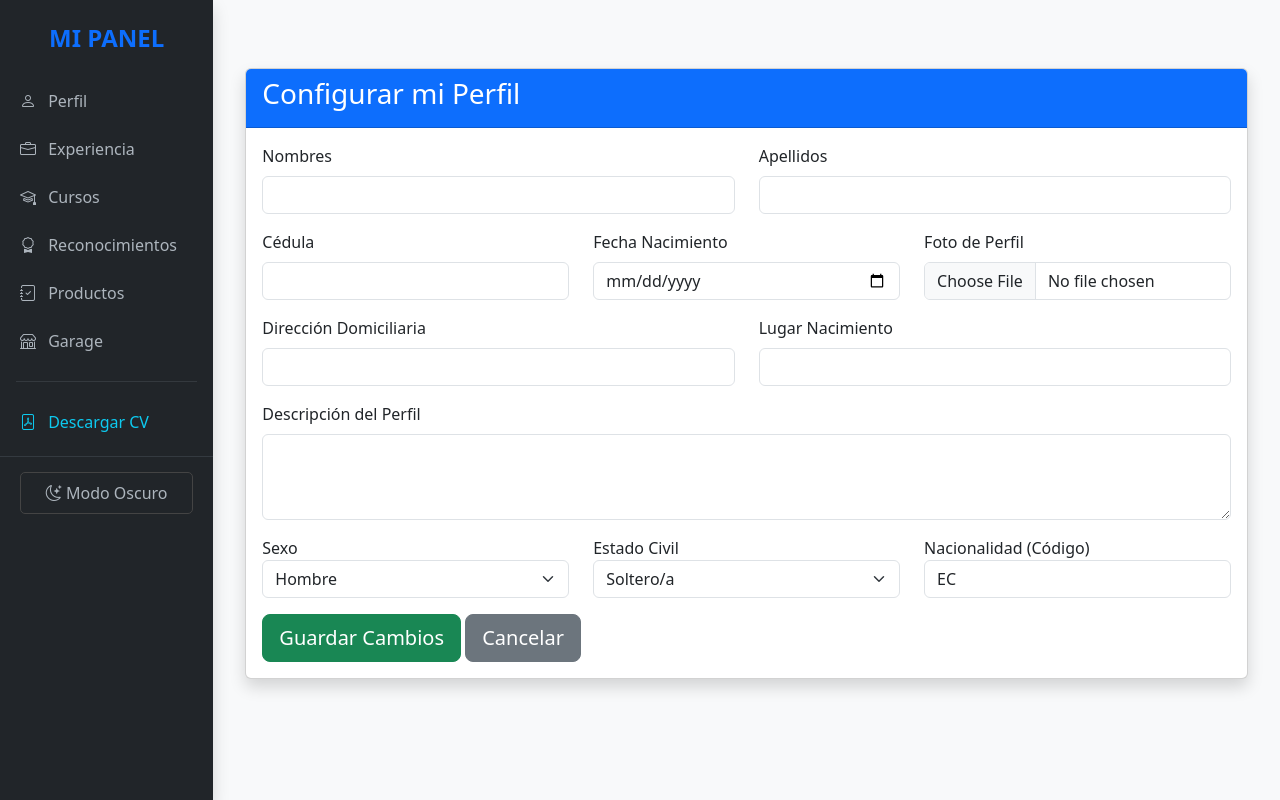
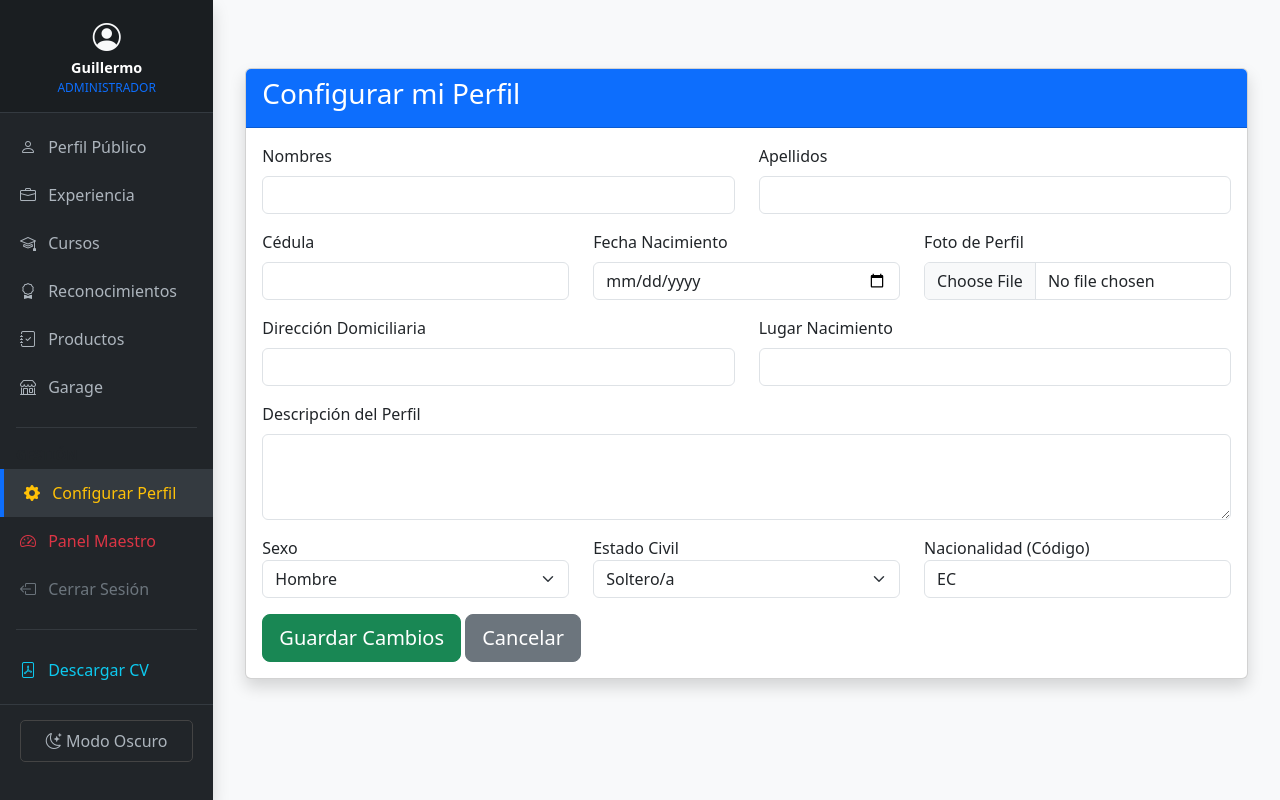
Before and after one commit to SoyElMemo/Configuracion-para-Render, a Django app: page /configuracion/ in a window 1280 px wide. Run offline with Django 5.2, Linux system fonts and the light colour scheme; a user stored in the database is signed in; data comes from the database, SQL or seed files in the repository.

Commit message:
nuevas funciones,admin,usuario, y paneles

```diff
--- a/portafolio/templates/base.html
+++ b/portafolio/templates/base.html
@@ -44,16 +44,34 @@
         .theme-switch-wrapper { padding: 15px 20px; border-top: 1px solid #343a40; margin-top: 10px; }
         .btn-theme { background: none; border: 1px solid #444; color: #adb5bd; width: 100%; padding: 8px; border-radius: 5px; transition: 0.3s; }
         .btn-theme:hover { color: white; border-color: #0d6efd; }
+
+        /* Estilos para la sección de usuario */
+        .user-section { background-color: #1a1e21; padding: 15px; margin-bottom: 10px; border-bottom: 1px solid #343a40; }
+        .user-name { font-weight: bold; color: #fff; font-size: 0.9rem; }
+        .user-role { font-size: 0.75rem; color: #0d6efd; }
     </style>
 </head>
 <body class="">
     <div class="container-fluid">
         <div class="row">
             <nav class="col-md-3 col-lg-2 sidebar shadow">
-                <h4 class="text-center mt-4 mb-4 fw-bold text-primary">MI PANEL</h4>
+
+                {% if user.is_authenticated %}
+                <div class="user-section text-center">
+                    <i class="bi bi-person-circle fs-3 mb-1 text-light"></i>
+                    <div class="user-name">{{ user.username }}</div>
+                    {% if user.is_staff %}
+                        <div class="user-role">ADMINISTRADOR</div>
+                    {% else %}
+                        <div class="user-role">USUARIO</div>
+                    {% endif %}
+                </div>
+                {% else %}
+                <h4 class="text-center mt-4 mb-4 fw-bold text-primary">PORTAFOLIO</h4>
+                {% endif %}
 
                 <a href="{% url 'home' %}" class="{% if request.resolver_match.url_name == 'home' %}active{% endif %}">
-                    <i class="bi bi-person me-2"></i> Perfil
+                    <i class="bi bi-person me-2"></i> Perfil Público
                 </a>
                 <a href="{% url 'experiencia' %}" class="{% if request.resolver_match.url_name == 'experiencia' %}active{% endif %}">
                     <i class="bi bi-briefcase me-2"></i> Experiencia
@@ -70,6 +88,33 @@
                 <a href="{% url 'venta' %}" class="{% if request.resolver_match.url_name == 'venta' %}active{% endif %}">
                     <i class="bi bi-shop me-2"></i> Garage
                 </a>
+
+                <hr class="mx-3 border-secondary my-3">
+                <p class="px-3 text-uppercase text-muted small fw-bold mb-1">GESTIÓN</p>
+
+                {% if user.is_authenticated %}
+
+                    <a href="{% url 'configuracion_perfil' %}" class="{% if request.resolver_match.url_name == 'configuracion_perfil' %}active{% endif %} text-warning">
+                        <i class="bi bi-gear-fill me-2"></i> Configurar Perfil
+                    </a>
+
+                    {% if user.is_staff %}
+                    <a href="{% url 'panel_master' %}" class="{% if request.resolver_match.url_name == 'panel_master' %}active{% endif %} text-danger">
+                        <i class="bi bi-speedometer2 me-2"></i> Panel Maestro
+                    </a>
+                    {% endif %}
+
+                    <a href="/admin/logout/?next=/" class="text-secondary">
+                        <i class="bi bi-box-arrow-left me-2"></i> Cerrar Sesión
+                    </a>
+
+                {% else %}
+
+                    <a href="/admin/login/?next=/" class="text-success">
+                        <i class="bi bi-box-arrow-in-right me-2"></i> Ingresar / Login
+                    </a>
+
+                {% endif %}
 
                 <hr class="mx-3 border-secondary">
 
```
